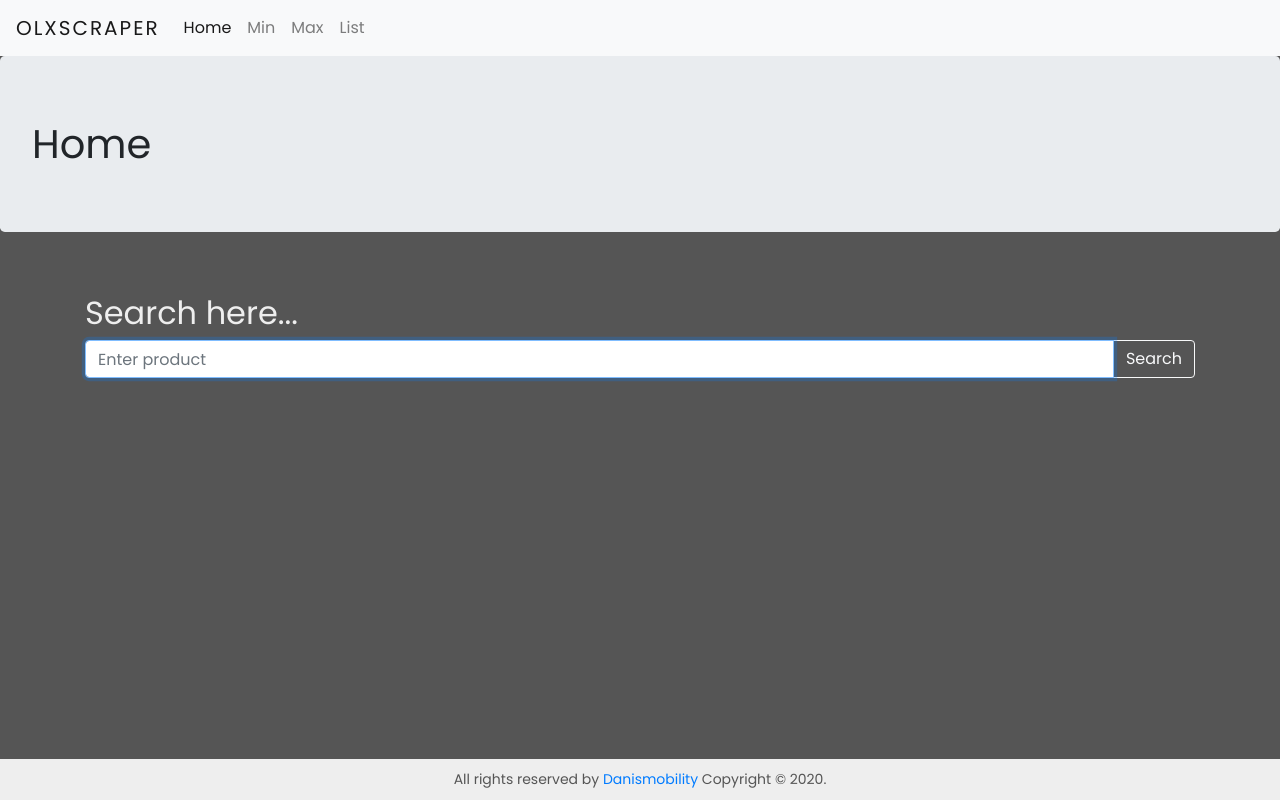
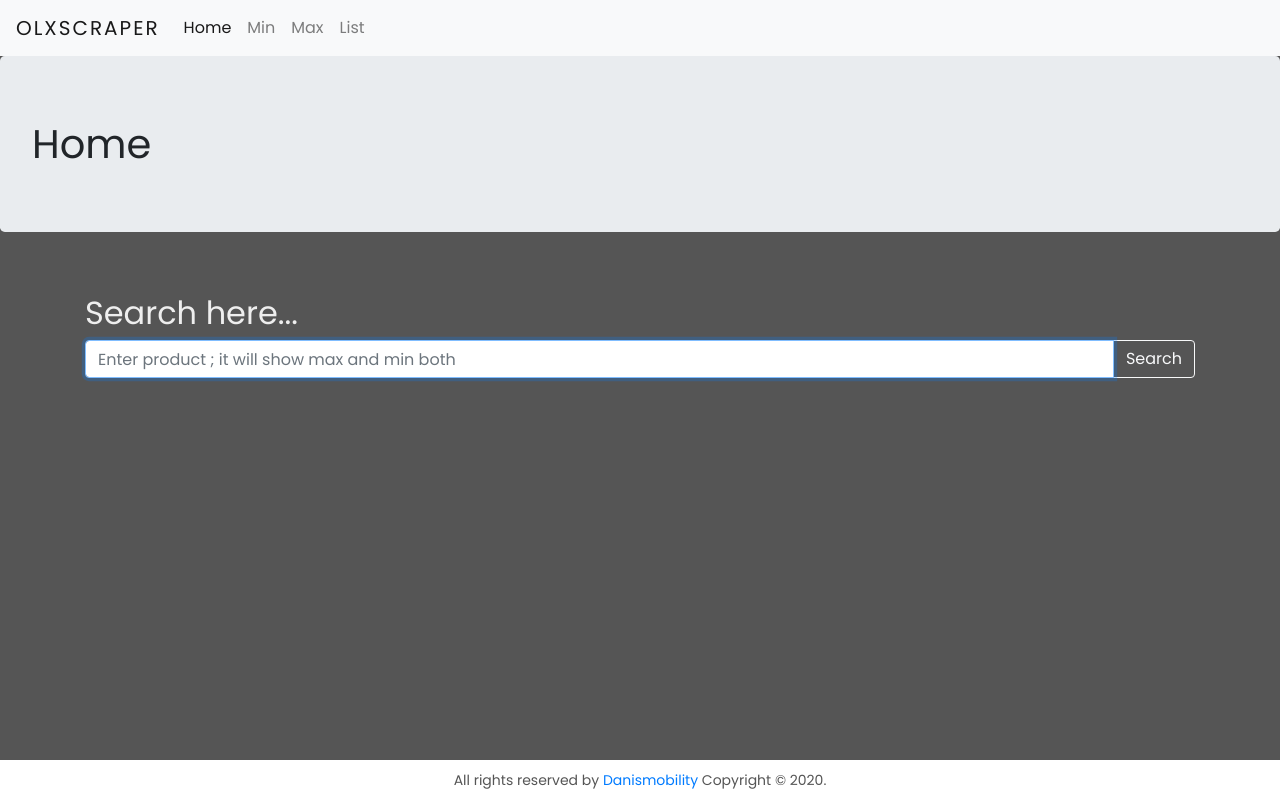
Before and after one commit to whodanyalahmed/OLXScraper, a Django app: page / in a window 1280 px wide. Run offline with Django 3.2, Linux system fonts and the light colour scheme; some libraries are stand-ins or nearby versions.

Commit message:
footer solved

```diff
--- a/scraper/static/css/main.css
+++ b/scraper/static/css/main.css
@@ -4,7 +4,8 @@
 
 body{
     background: #555 !important;
-    min-height:600px;
+    position: relative;
+    min-height: 100vh;
 }
 
 h2,h3{
@@ -29,8 +30,7 @@ img{
 
 
 footer{
-    clear:both;
-    background-color: #eee;
+    background-color: #fff;
     color:#555;
     padding:10px;
     width: 100%;
@@ -38,9 +38,10 @@ footer{
     text-align:center;
     position:absolute;
     bottom:0px;
+    height: 2.5rem;
+    margin-top:50px !important;
 }
 
-
-#eclaim{
-    padding-top:50px !important;
+#last{
+    padding-bottom: 3.5rem;
 }
--- a/scraper/templates/index.html
+++ b/scraper/templates/index.html
@@ -16,7 +16,7 @@ Home
 <form action="/search" method="POST">
 {% csrf_token %}
     <div class="input-group mb-3">
-    <input type="text" class="form-control" placeholder="Enter product" name="url" autofocus aria-label="url" aria-describedby="button-addon2" autocomplete=off>
+    <input type="text" class="form-control" placeholder="Enter product ; it will show max and min both" name="url" autofocus aria-label="url" aria-describedby="button-addon2" autocomplete=off>
         <div class="input-group-append">
             <input type="submit" name="submit" class="btn btn-outline-light"  id="button-addon2" value="Search"  />
         </div>
```
Also changed, not shown: scraper/templates/search.html (+3 -4 lines).
